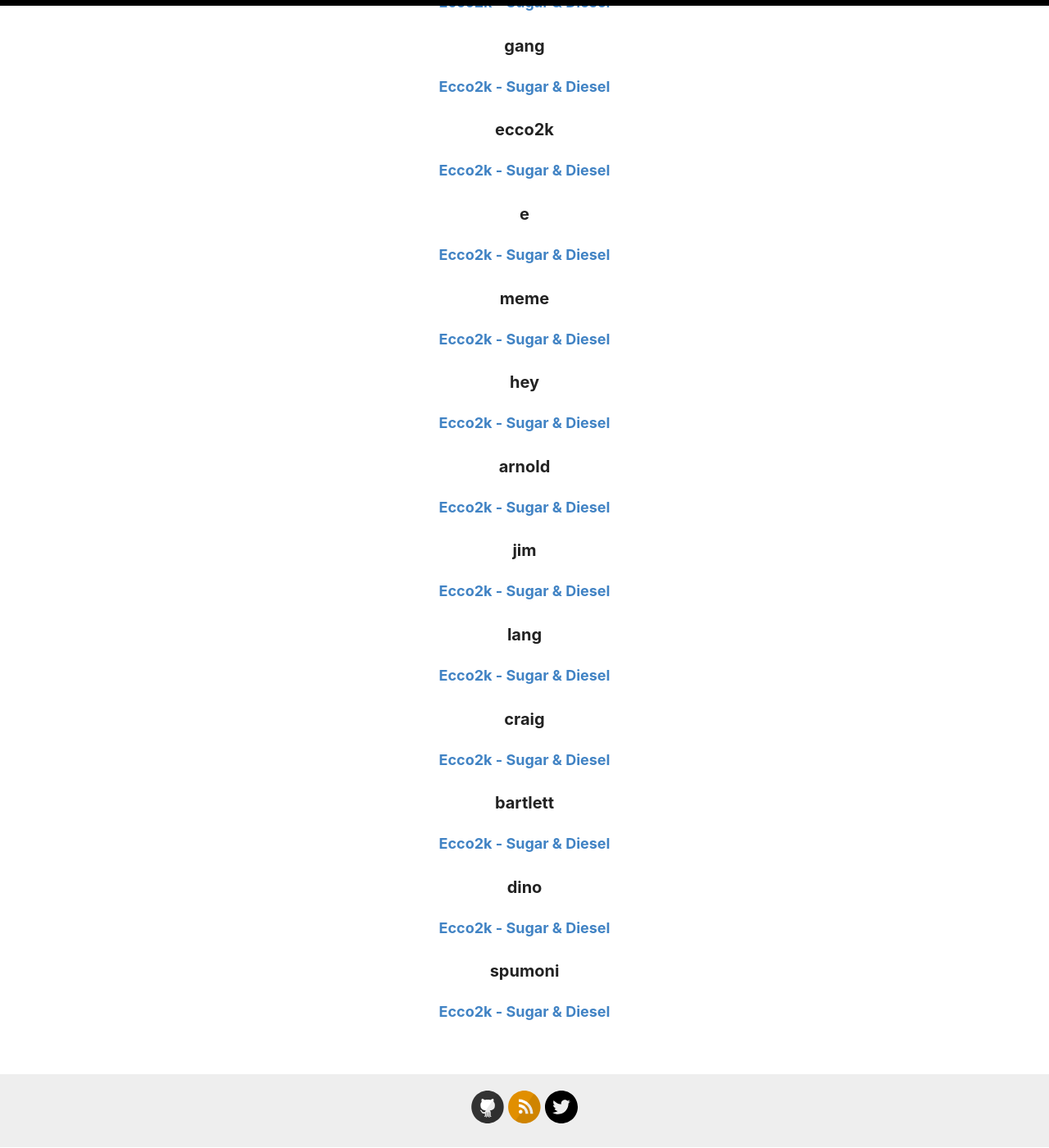
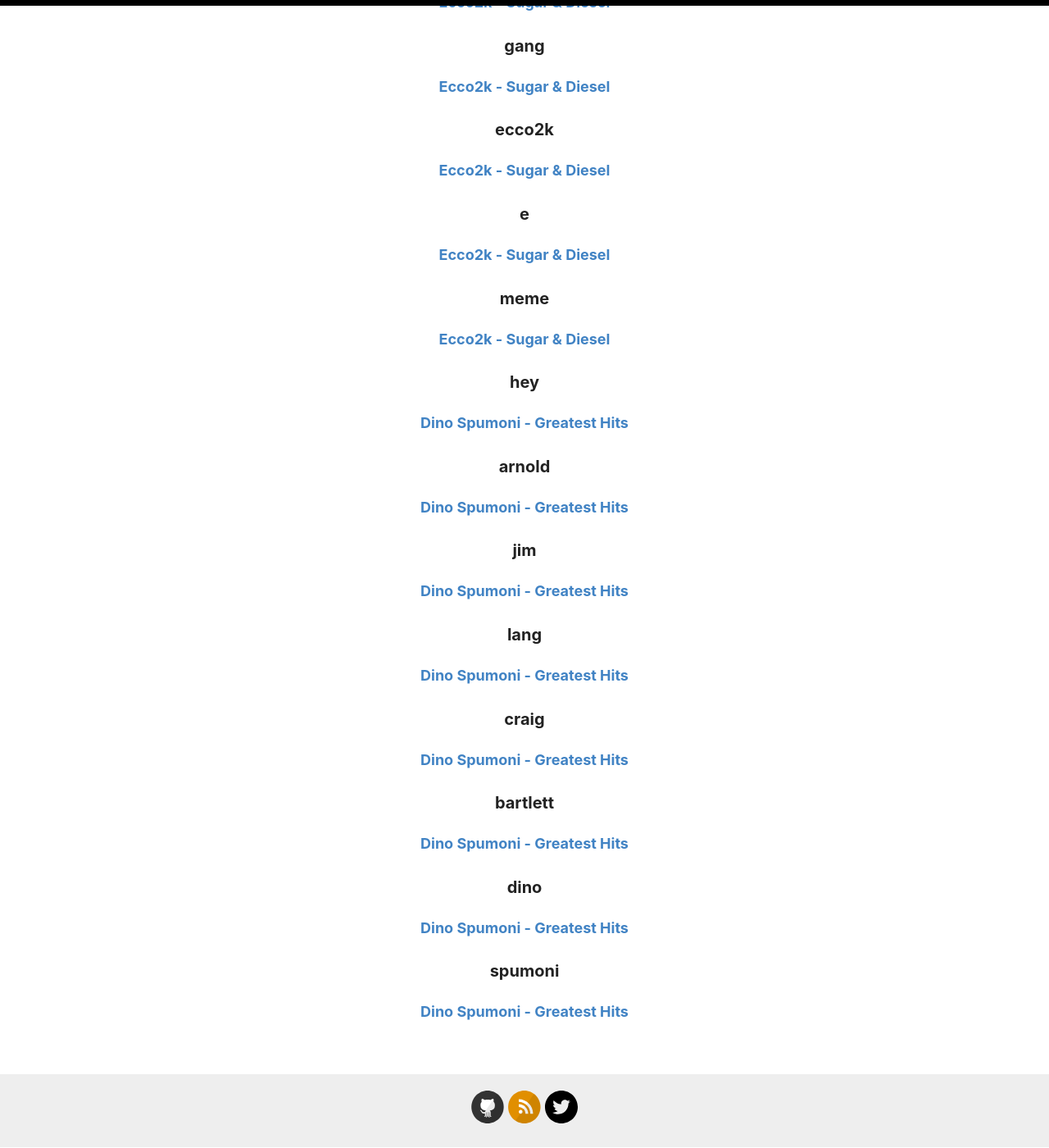
Before and after one commit to therealchisco/mdp, a Jekyll site: the page built from _pages/categories.md, in a window 1280 px wide and 1400 px high, scrolled down 12203 px. Shown: the whole window at 82% size. Built offline with Jekyll 4.4.1, drawn with Linux system fonts in a browser that asks for light colours.

Commit message:
Update 2021-03-01-51.md

```diff
--- a/_posts/2021-03-01-51.md
+++ b/_posts/2021-03-01-51.md
@@ -1,6 +1,6 @@
 ---
 layout: post
-title: Ecco2k - Sugar & Diesel
+title: Dino Spumoni - Greatest Hits
 categories: ['hey',"arnold", "jim", "lang", "craig", "bartlett", "dino", "spumoni"]
 author: cheto
 ---
```
